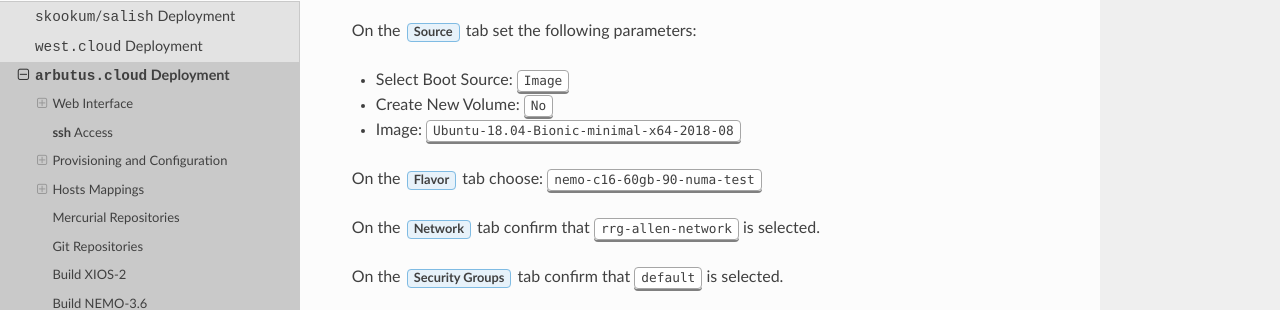
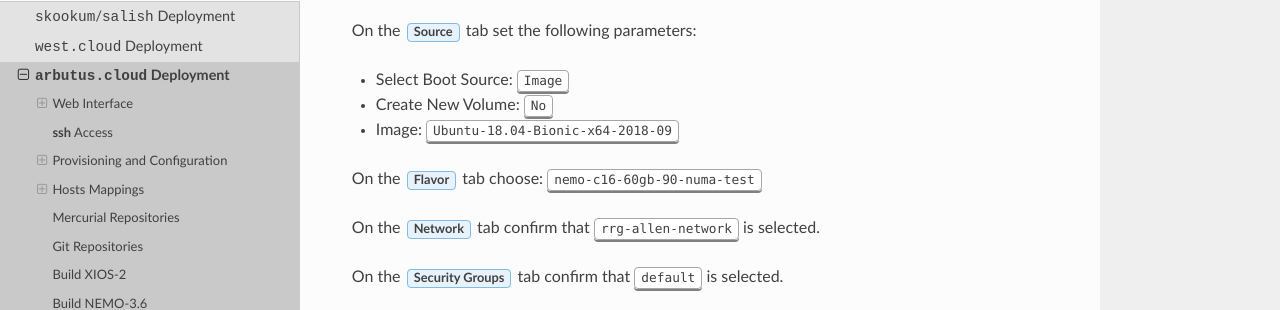
Before and after one commit to SalishSeaCast/SalishSeaNowcast, a Sphinx documentation site: the page built from docs/deployment/arbutus_cloud.rst, in a window 1280 px wide and 900 px high, scrolled down 3317 px. Shown: the part 137-447 px from the top of the window. Built offline with Sphinx 7.4.7 and the Read the Docs theme 2.0.0, drawn with Linux system fonts in a browser that asks for light colours; the version number could not be read and is left out.

Commit message:
Update arbutus compute instance image to Ubuntu-18.04-Bionic-x64-2018-09

```diff
--- a/docs/deployment/arbutus_cloud.rst
+++ b/docs/deployment/arbutus_cloud.rst
@@ -195,7 +195,7 @@ On the :guilabel:`Source` tab set the following parameters:
 
 * Select Boot Source: :kbd:`Image`
 * Create New Volume: :kbd:`No`
-* Image: :kbd:`Ubuntu-18.04-Bionic-minimal-x64-2018-08`
+* Image: :kbd:`Ubuntu-18.04-Bionic-x64-2018-09`
 
 On the :guilabel:`Flavor` tab choose: :kbd:`nemo-c16-60gb-90-numa-test`
 
```
